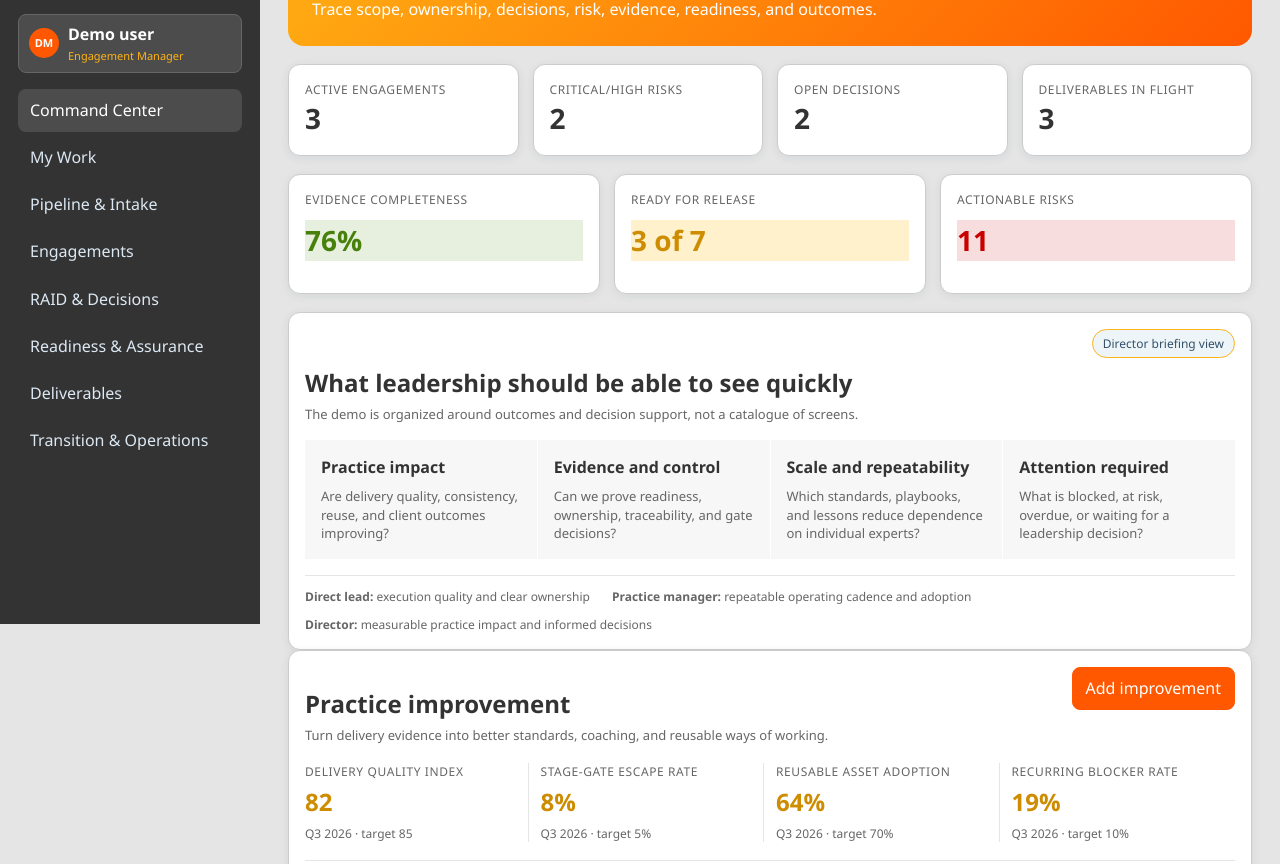
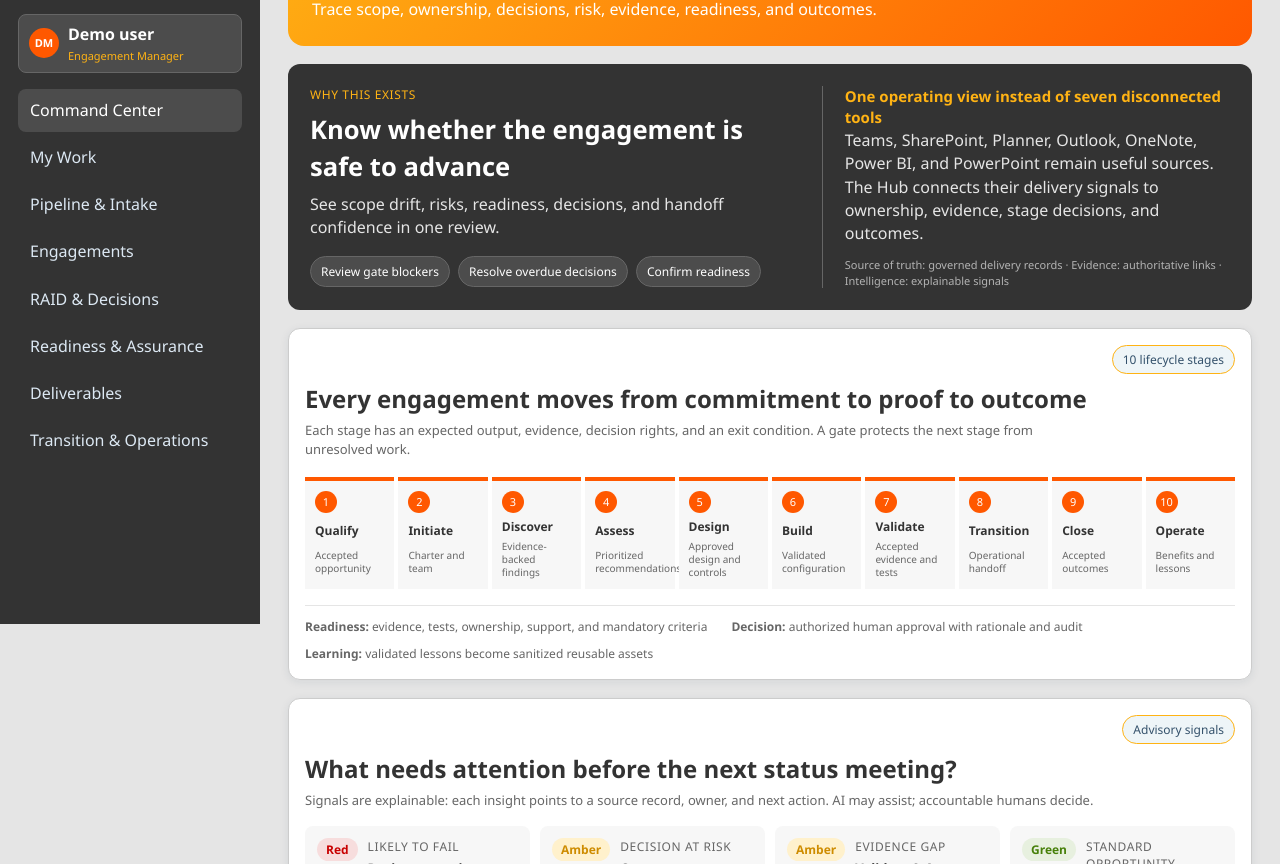
Before and after one commit to amgarciajr/Data-Protection-Delivery-Hub, a React (Vite) app in the folder apps/data-protection-delivery-hub/: page / in a window 1280 px wide. Shown: the part 176-1040 px from the top of the page. Built offline with nearby package versions, Linux system fonts and the light colour scheme.

Commit message:
Redesign Hub around delivery value
Add role-specific value propositions, lifecycle workflow, intelligence signals, and the global consulting operating model review.

Co-authored-by: Copilot App <223556219+Copilot@users.noreply.github.com>

```diff
--- a/apps/data-protection-delivery-hub/src/App.tsx
+++ b/apps/data-protection-delivery-hub/src/App.tsx
@@ -38,6 +38,30 @@ const roleModules: Record<Role, ModuleName[]> = {
 };
 
 const roleOptions = Object.keys(roleModules) as Role[];
+
+const roleValue = {
+  Consultant: { title: "Move delivery forward faster", benefit: "Capture evidence once, reduce status reporting, and see exactly what done means.", actions: ["Complete next assigned task", "Attach or request evidence", "Escalate a blocker"] },
+  "Engagement Manager": { title: "Know whether the engagement is safe to advance", benefit: "See scope drift, risks, readiness, decisions, and handoff confidence in one review.", actions: ["Review gate blockers", "Resolve overdue decisions", "Confirm readiness"] },
+  "Practice Leader": { title: "Scale what works across engagements", benefit: "Identify recurring failure patterns, adoption of standards, and where coaching creates leverage.", actions: ["Review quality trends", "Prioritize improvement actions", "Publish reusable assets"] },
+  "Project Manager": { title: "Keep delivery controlled and predictable", benefit: "Coordinate milestones, dependencies, changes, deliverables, and ownership without rebuilding reports.", actions: ["Review milestone health", "Manage scope changes", "Prepare status narrative"] },
+  Architect: { title: "Make decisions traceable and reusable", benefit: "Connect architecture choices to controls, exceptions, tests, evidence, and downstream impact.", actions: ["Resolve design decisions", "Review control mappings", "Coach decision quality"] },
+  "Workstream Lead": { title: "Turn work into reviewable outcomes", benefit: "Organize requirements, configuration, tests, evidence, and defects around a clear definition of done.", actions: ["Close traceability gaps", "Route evidence for review", "Re-sequence blocked work"] },
+  Reviewer: { title: "Review the proof, not the story", benefit: "Focus on evidence quality, deliverable review states, and the criteria that determine readiness.", actions: ["Review evidence queue", "Disposition defects", "Approve or return deliverables"] },
+  "Platform Administrator": { title: "Keep the operating model governed", benefit: "Manage reference data, roles, stage criteria, integrations, audit, and support readiness.", actions: ["Review configuration", "Validate security boundaries", "Monitor automation health"] },
+} satisfies Record<Role, { title: string; benefit: string; actions: string[] }>;
+
+const lifecycleStages = [
+  { stage: "Qualify", output: "Accepted opportunity" },
+  { stage: "Initiate", output: "Charter and team" },
+  { stage: "Discover", output: "Evidence-backed findings" },
+  { stage: "Assess", output: "Prioritized recommendations" },
+  { stage: "Design", output: "Approved design and controls" },
+  { stage: "Build", output: "Validated configuration" },
+  { stage: "Validate", output: "Accepted evidence and tests" },
+  { stage: "Transition", output: "Operational handoff" },
+  { stage: "Close", output: "Accepted outcomes" },
+  { stage: "Operate", output: "Benefits and lessons" },
+];
 
 const descriptions: Record<ModuleName, string> = {
   "Command Center": "Portfolio dashboard for health, readiness, evidence, and delivery signals.",
@@ -451,6 +475,10 @@ function App() {
               </div>
             </div>
 
+            <ValueProposition role={role} />
+            <WorkflowOverview />
+            <IntelligencePanel />
+
             <div className="metrics-grid">
               {metrics.map((metric) => (
                 <div className="card" key={metric.label}>
@@ -605,6 +633,80 @@ function App() {
         </div>
       )}
     </div>
+  );
+}
+
+function ValueProposition({ role }: { role: Role }) {
+  const value = roleValue[role];
+  return (
+    <section className="value-proposition" aria-labelledby="value-proposition-title">
+      <div className="value-main">
+        <div className="label accent">Why this exists</div>
+        <h2 id="value-proposition-title">{value.title}</h2>
+        <p>{value.benefit}</p>
+        <div className="value-actions">
+          {value.actions.map((action) => <span key={action}>{action}</span>)}
+        </div>
+      </div>
+      <div className="value-proof">
+        <strong>One operating view instead of seven disconnected tools</strong>
+        <p>Teams, SharePoint, Planner, Outlook, OneNote, Power BI, and PowerPoint remain useful sources. The Hub connects their delivery signals to ownership, evidence, stage decisions, and outcomes.</p>
+        <small>Source of truth: governed delivery records · Evidence: authoritative links · Intelligence: explainable signals</small>
+      </div>
+    </section>
+  );
+}
+
+function WorkflowOverview() {
+  return (
+    <section className="card workflow-overview" aria-labelledby="workflow-title">
+      <div className="records-heading">
+        <div>
+          <div className="label accent">How work flows</div>
+          <h2 id="workflow-title">Every engagement moves from commitment to proof to outcome</h2>
+          <p className="muted">Each stage has an expected output, evidence, decision rights, and an exit condition. A gate protects the next stage from unresolved work.</p>
+        </div>
+        <span className="record-count">10 lifecycle stages</span>
+      </div>
+      <div className="lifecycle-strip">
+        {lifecycleStages.map((item, index) => (
+          <div className="lifecycle-step" key={item.stage}>
+            <span className="lifecycle-number">{index + 1}</span>
+            <strong>{item.stage}</strong>
+            <small>{item.output}</small>
+          </div>
+        ))}
+      </div>
+      <div className="workflow-footer">
+        <span><strong>Readiness:</strong> evidence, tests, ownership, support, and mandatory criteria</span>
+        <span><strong>Decision:</strong> authorized human approval with rationale and audit</span>
+        <span><strong>Learning:</strong> validated lessons become sanitized reusable assets</span>
+      </div>
+    </section>
+  );
+}
+
+function IntelligencePanel() {
+  const signals = [
+    { label: "Likely to fail", value: "Design exception", detail: "Approval overdue; compensating control missing", tone: "Red" },
+    { label: "Decision at risk", value: "Customer ownership", detail: "Confirmation date not recorded", tone: "Amber" },
+    { label: "Evidence gap", value: "Validate & Assure", detail: "12 items submitted; 5 still need review", tone: "Amber" },
+    { label: "Standard opportunity", value: "Transition checklist", detail: "Adoption correlates with cleaner handoffs", tone: "Green" },
+  ];
+  return (
+    <section className="card intelligence-panel" aria-labelledby="intelligence-title">
+      <div className="records-heading">
+        <div>
+          <div className="label accent">System of intelligence</div>
+          <h2 id="intelligence-title">What needs attention before the next status meeting?</h2>
+          <p className="muted">Signals are explainable: each insight points to a source record, owner, and next action. AI may assist; accountable humans decide.</p>
+        </div>
+        <span className="record-count">Advisory signals</span>
+      </div>
+      <div className="intelligence-grid">
+        {signals.map((signal) => <div className="intelligence-item" key={signal.label}><Pill v={signal.tone} /><div><span className="label">{signal.label}</span><strong>{signal.value}</strong><small>{signal.detail}</small></div></div>)}
+      </div>
+    </section>
   );
 }
 
--- a/apps/data-protection-delivery-hub/src/index.css
+++ b/apps/data-protection-delivery-hub/src/index.css
@@ -167,6 +167,155 @@ button:focus-visible {
 
 .hero-meta {
   text-align: right;
+}
+
+.value-proposition {
+  background: #333;
+  border-radius: 12px;
+  color: #fff;
+  display: grid;
+  gap: 22px;
+  grid-template-columns: 1.2fr 1fr;
+  margin: 18px 0;
+  padding: 22px;
+}
+
+.value-proposition h2 {
+  font-size: clamp(1.35rem, 2vw, 2rem);
+  margin: 8px 0;
+}
+
+.value-proposition p {
+  color: #e5e5e5;
+  margin: 0;
+  max-width: 720px;
+}
+
+.value-main .accent {
+  color: #ffb314 !important;
+}
+
+.value-actions {
+  display: flex;
+  flex-wrap: wrap;
+  gap: 8px;
+  margin-top: 16px;
+}
+
+.value-actions span {
+  background: #4c4c4c;
+  border: 1px solid #666;
+  border-radius: 999px;
+  font-size: 12px;
+  padding: 6px 10px;
+}
+
+.value-proof {
+  border-left: 1px solid #666;
+  padding-left: 22px;
+}
+
+.value-proof strong {
+  color: #ffb314;
+  display: block;
+  font-size: 15px;
+}
+
+.value-proof small {
+  color: #b3b3b3;
+  display: block;
+  font-size: 11px;
+  line-height: 1.4;
+  margin-top: 12px;
+}
+
+.workflow-overview,
+.intelligence-panel {
+  margin-bottom: 18px;
+}
+
+.lifecycle-strip {
+  display: grid;
+  gap: 4px;
+  grid-template-columns: repeat(10, minmax(82px, 1fr));
+  margin-top: 18px;
+  overflow-x: auto;
+}
+
+.lifecycle-step {
+  background: #f7f7f7;
+  border-top: 4px solid #ff5800;
+  display: grid;
+  gap: 5px;
+  min-height: 102px;
+  padding: 10px;
+}
+
+.lifecycle-number {
+  align-items: center;
+  background: #ff5800;
+  border-radius: 50%;
+  color: #fff;
+  display: inline-flex;
+  font-size: 11px;
+  height: 22px;
+  justify-content: center;
+  width: 22px;
+}
+
+.lifecycle-step strong {
+  font-size: 12px;
+}
+
+.lifecycle-step small {
+  color: #666;
+  font-size: 10px;
+  line-height: 1.3;
+}
+
+.workflow-footer {
+  border-top: 1px solid #e5e5e5;
+  display: flex;
+  flex-wrap: wrap;
+  gap: 10px 24px;
+  margin-top: 16px;
+  padding-top: 12px;
+}
+
+.workflow-footer span {
+  color: #666;
+  font-size: 12px;
+}
+
+.intelligence-grid {
+  display: grid;
+  gap: 10px;
+  grid-template-columns: repeat(4, minmax(0, 1fr));
+  margin-top: 16px;
+}
+
+.intelligence-item {
+  align-items: flex-start;
+  background: #f7f7f7;
+  border-radius: 8px;
+  display: flex;
+  gap: 10px;
+  padding: 12px;
+}
+
+.intelligence-item > div {
+  display: grid;
+  gap: 4px;
+}
+
+.intelligence-item strong {
+  font-size: 13px;
+}
+
+.intelligence-item small {
+  color: #666;
+  font-size: 11px;
+  line-height: 1.35;
 }
 
 .metrics-grid {
@@ -953,6 +1102,21 @@ button:focus-visible {
   background: #4c4c4c;
 }
 
+.theme-dark .lifecycle-step,
+.theme-dark .intelligence-item {
+  background: #4c4c4c;
+}
+
+.theme-dark .lifecycle-step small,
+.theme-dark .workflow-footer span,
+.theme-dark .intelligence-item small {
+  color: #cccccc;
+}
+
+.theme-dark .workflow-footer {
+  border-color: #666;
+}
+
 .theme-dark .trend-card {
   background: #4c4c4c;
 }
@@ -1117,6 +1281,9 @@ button:focus-visible {
   .section { grid-template-columns: 1fr; }
   .mini-grid { grid-template-columns: repeat(2, minmax(0, 1fr)); }
   .practice-metrics { grid-template-columns: repeat(2, minmax(0, 1fr)); }
+  .intelligence-grid { grid-template-columns: repeat(2, minmax(0, 1fr)); }
+  .value-proposition { grid-template-columns: 1fr; }
+  .value-proof { border-left: 0; border-top: 1px solid #666; padding-left: 0; padding-top: 16px; }
 }
 
 @media (max-width: 760px) {
@@ -1140,6 +1307,7 @@ button:focus-visible {
 
   @media (max-width: 560px) {
     .leadership-grid { grid-template-columns: 1fr; }
+    .intelligence-grid { grid-template-columns: 1fr; }
     .trend-grid { grid-template-columns: 1fr; }
     .my-work-principles,
     .work-task-grid { grid-template-columns: 1fr; }
```
Also changed, not shown: 2 other files (tests, documents, lock files or other folders).
